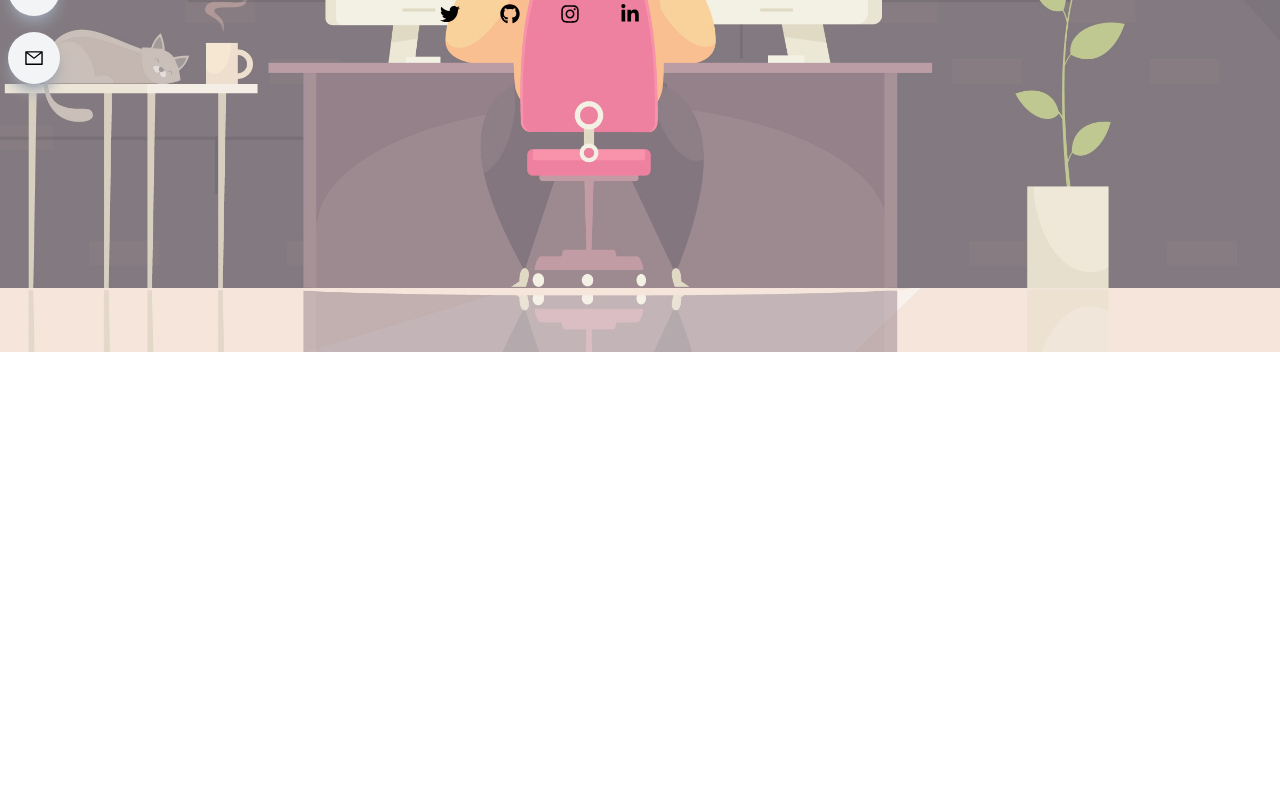
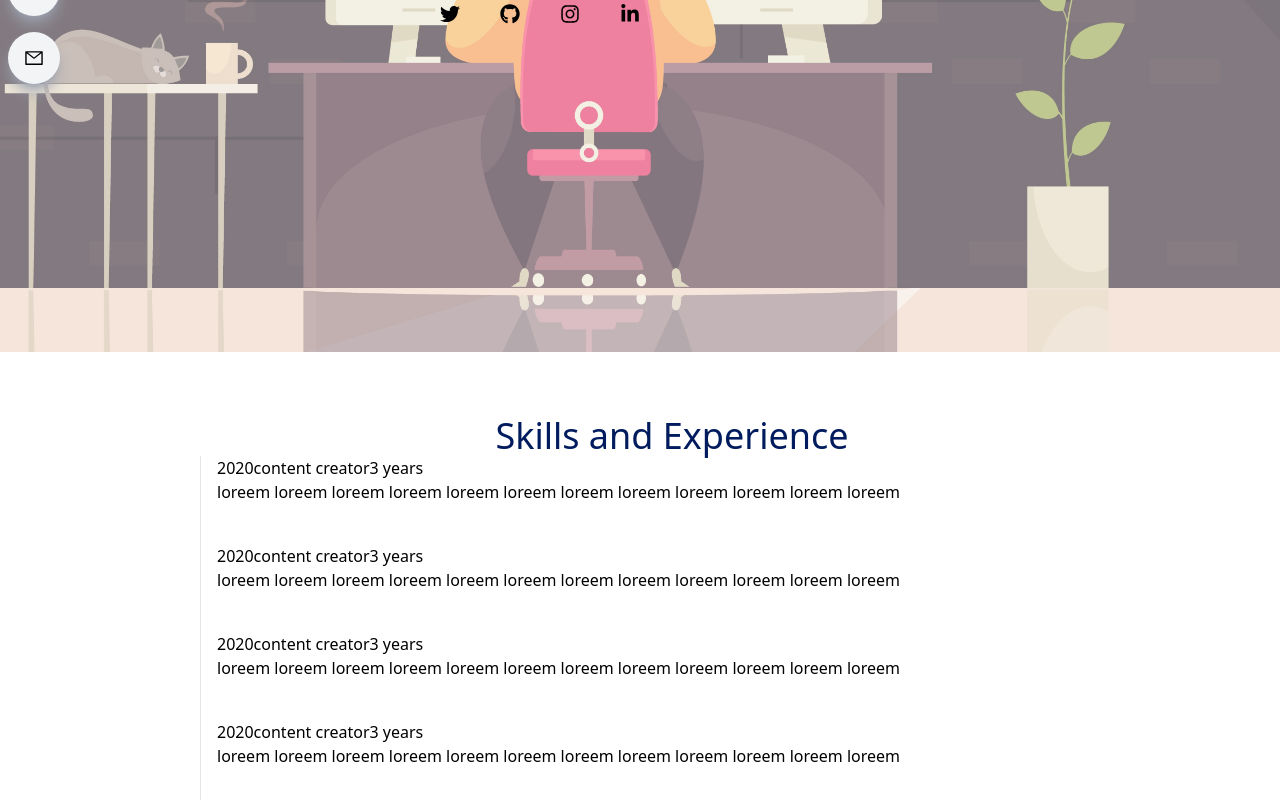
Before and after one commit to mohammediliassaffani/portfolio-react-vite, a React (Vite) app: page / in a window 1280 px wide. Shown: the part 448-1248 px from the top of the page. Before the commit the page ends 800 px from the top, so only its background shows below. Built offline with nearby package versions, Linux system fonts and the light colour scheme.

Commit message:
skills-items

```diff
--- a/src/App.jsx
+++ b/src/App.jsx
@@ -10,6 +10,7 @@
     <div className="App">
       <Sidenav />
       <Main />
+      <Skills />
     </div>
   );
 }
--- a/src/components/skills/Skills.jsx
+++ b/src/components/skills/Skills.jsx
@@ -32,7 +32,22 @@
   },
 ];
 const Skills = () => {
-  return <div></div>;
+  return (
+    <div id="skills" className="max-w-[1040px] m-auto md:pl-20 p-4 py-16">
+      <h1 className="text-4xl front-bold text-center text-[#001b5e] ">
+        Skills and Experience
+      </h1>
+      {data.map((item, idx) => (
+        <Skillsitems
+          key={idx}
+          year={item.year}
+          title={item.title}
+          duration={item.duration}
+          details={item.details}
+        />
+      ))}
+    </div>
+  );
 };
 
 export default Skills;
--- a/src/components/skillsitems/Skillsitems.jsx
+++ b/src/components/skillsitems/Skillsitems.jsx
@@ -1,7 +1,19 @@
 import React from "react";
 
-const Skillsitems = () => {
-  return <div></div>;
+const Skillsitems = ({ year, title, duration, details }) => {
+  return (
+    <ol className="flex flex-col md:flex-row relative border-l border-stone-200">
+      <li className="mb-10 ml-4">
+        <div />
+        <p>
+          <span>{year}</span>
+          <span>{title}</span>
+          <span>{duration}</span>
+        </p>
+        <p> {details} </p>
+      </li>
+    </ol>
+  );
 };
 
 export default Skillsitems;
```
